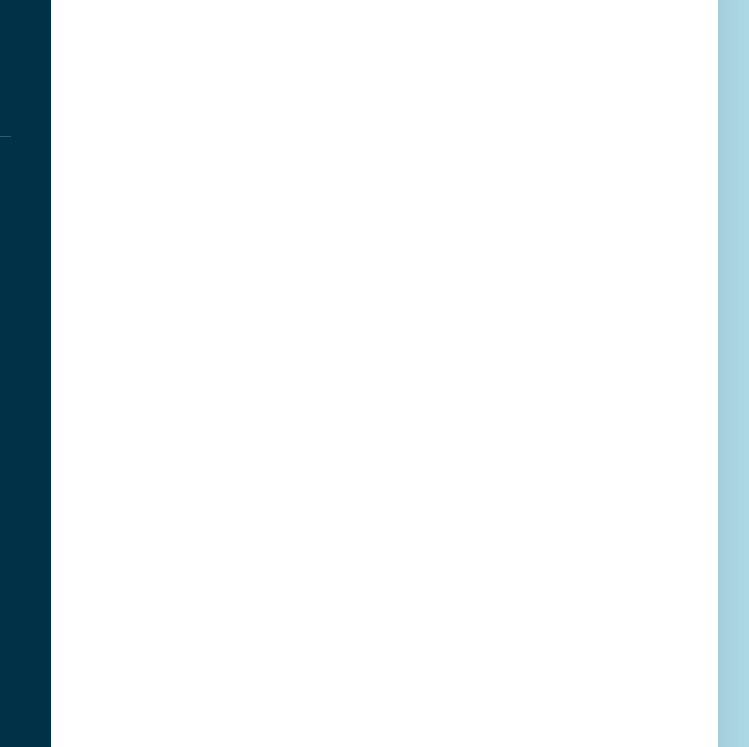
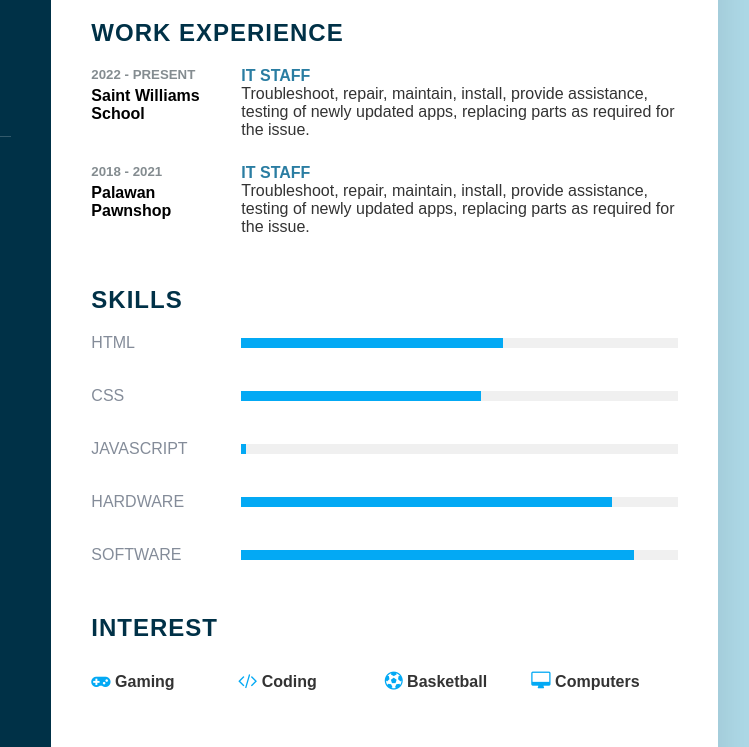
Before and after one commit to PaulKodes/paulresume, a plain HTML site: page resume.html in a window 1280 px wide. Shown: the part 313-1060 px from the top of the page, 422-1171 px from the left. Drawn offline with Linux system fonts and the light colour scheme.

Commit message:
almost done

```diff
--- a/resume.html
+++ b/resume.html
@@ -95,6 +95,72 @@
                 <p>Im an IT Support with almost 3 years of experience. Ive worked in Palawan Express Palawan Pawnshop Pera Padala from 2018 to 2021, and I currently work at Saint Williams School as an IT. Above all, I believe that technology is best when it brings people together. I offer professional, unbiased, and best services, along with cited sources.<br/><br/>I’m also an Web Developer. I’m currently studying at KodeGo part time. Basically, I work in the morning, advance study on my free hours, and study in the evening.
                 </p>
             </div>
+            <div class="about">
+                <h2 class="title2">Work Experience</h2>
+                <div class="box">
+                    <div class="year_company">
+                        <h5>2022 - present</h5>
+                        <h4>Saint Williams School</h4>
+                    </div>
+                    <div class="text">
+                        <h4>IT Staff</h4>
+                        <p>Troubleshoot, repair, maintain, install, provide assistance, testing of newly updated apps, replacing parts as required for the issue.</p>
+                    </div>
+                </div>
+                <div class="box">
+                    <div class="year_company">
+                        <h5>2018 - 2021</h5>
+                        <h4>Palawan <br>Pawnshop</h4>
+                    </div>
+                    <div class="text">
+                        <h4>IT Staff</h4>
+                        <p>Troubleshoot, repair, maintain, install, provide assistance, testing of newly updated apps, replacing parts as required for the issue.</p>
+                    </div>
+                </div>
+            </div>
+            <div class="about skills">
+                <h2 class="title2">Skills</h2>
+                <div class="box">
+                    <h4>Html</h4>
+                    <div class="percent">
+                        <div style="width: 60%;"></div>
+                    </div>
+                </div>
+                <div class="box">
+                    <h4>CSS</h4>
+                    <div class="percent">
+                        <div style="width: 55%;"></div>
+                    </div>
+                </div>
+                <div class="box">
+                    <h4>Javascript</h4>
+                    <div class="percent">
+                        <div style="width: 1%;"></div>
+                    </div>
+                </div>
+                <div class="box">
+                    <h4>Hardware</h4>
+                    <div class="percent">
+                        <div style="width: 85%;"></div>
+                    </div>
+                </div>
+                <div class="box">
+                    <h4>Software</h4>
+                    <div class="percent">
+                        <div style="width: 90%;"></div>
+                    </div>
+                </div>
+            </div>
+
+            <div class="about interest">
+                <h2 class="title2">Interest</h2>
+                <ul>
+                    <li><i class="fa fa-gamepad" aria-hidden="true"></i> Gaming</li>
+                    <li><i class="fa fa-code" aria-hidden="true"></i> Coding</li>
+                    <li><i class="fa fa-futbol-o" aria-hidden="true"></i> Basketball</li>
+                    <li><i class="fa fa-desktop" aria-hidden="true"></i> Computers</li>
+                </ul>
+            </div>
         </div>
     </div>
 </body>
--- a/styles.css
+++ b/styles.css
@@ -135,4 +135,91 @@ body {
     color: #003147;
     text-transform: uppercase;
     letter-spacing: 1px;
+    margin-bottom: 20px;
 }
+p {
+    color: #333;
+}
+.about .box {
+    display: flex;
+    flex-direction: row;
+    margin: 20x 0;
+    margin-bottom: 25px;
+}
+.about .box .year_company {
+    min-width: 150px;
+
+}
+.about .box .year_company  h5{
+    text-transform: uppercase;
+    color: #848c90;
+    font-weight: 600;
+    margin-bottom: 5px;
+}
+.about .box .text h4 {
+    text-transform: uppercase;
+    color: #2a7da2;
+    font-size: 16px;
+}
+.skills .box {
+    position: relative;
+    width: 100%;
+    display: grid;
+    grid-template-columns: 150px 1fr;
+    justify-content: center;
+    align-items: center;
+    margin-bottom: 35px;
+}
+.skills .box h4 {
+    text-transform: uppercase;
+    color: #848c99;
+    font-weight: 500;
+}
+.skills .box .percent {
+    position: relative;
+    width: 100%;
+    height: 10px;
+    background: #f0f0f0;
+
+}
+.skills .box .percent div {
+    position: absolute;
+    top: 0;
+    left: 0;
+    height: 100%;
+    background: #03a9f4;
+}
+.interest ul {
+    display: grid;
+    grid-template-columns: repeat(4,1fr);
+}
+.interest ul li {
+    list-style: none;
+    color: #333;
+    font-weight: bold;
+    margin: 10px 0;
+}
+.interest ul li .fa {
+    color: #03a9f4;
+    font-size: 18px;
+}
+@media (max-width: 1000px) {
+    .container {
+        margin: 10px;
+        grid-template-columns: repeat(1,1fr);
+    }
+    .interest ul {
+        grid-template-columns: repeat(2,1fr);
+    }
+}
+@media (max-width: 600px) {
+    .about .box {
+        flex-direction: column;
+    }
+    .about .box .year_company {
+        margin-bottom: 5px;
+    }
+    .interest ul {
+        grid-template-columns: repeat(1,1fr);
+    }
+}
```
